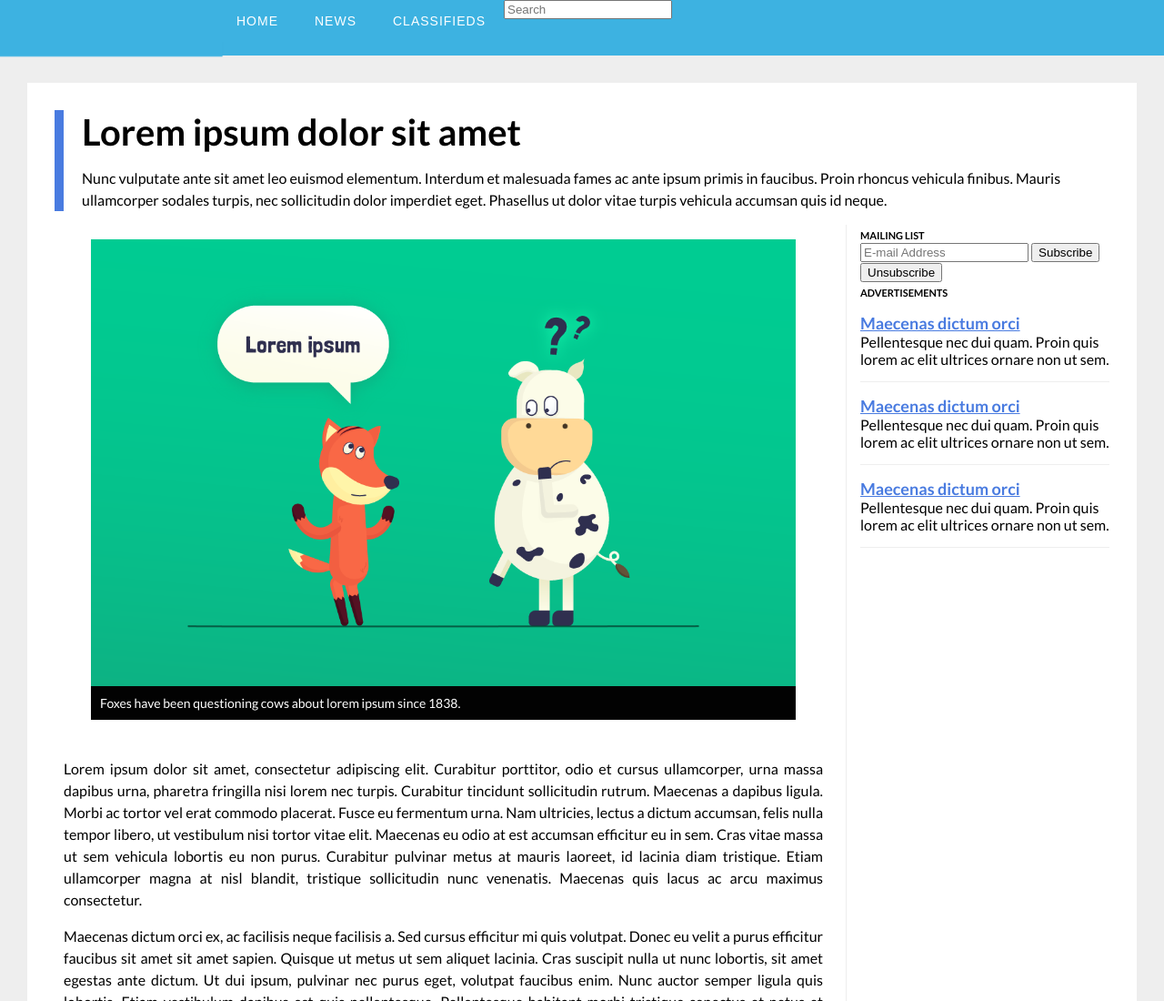
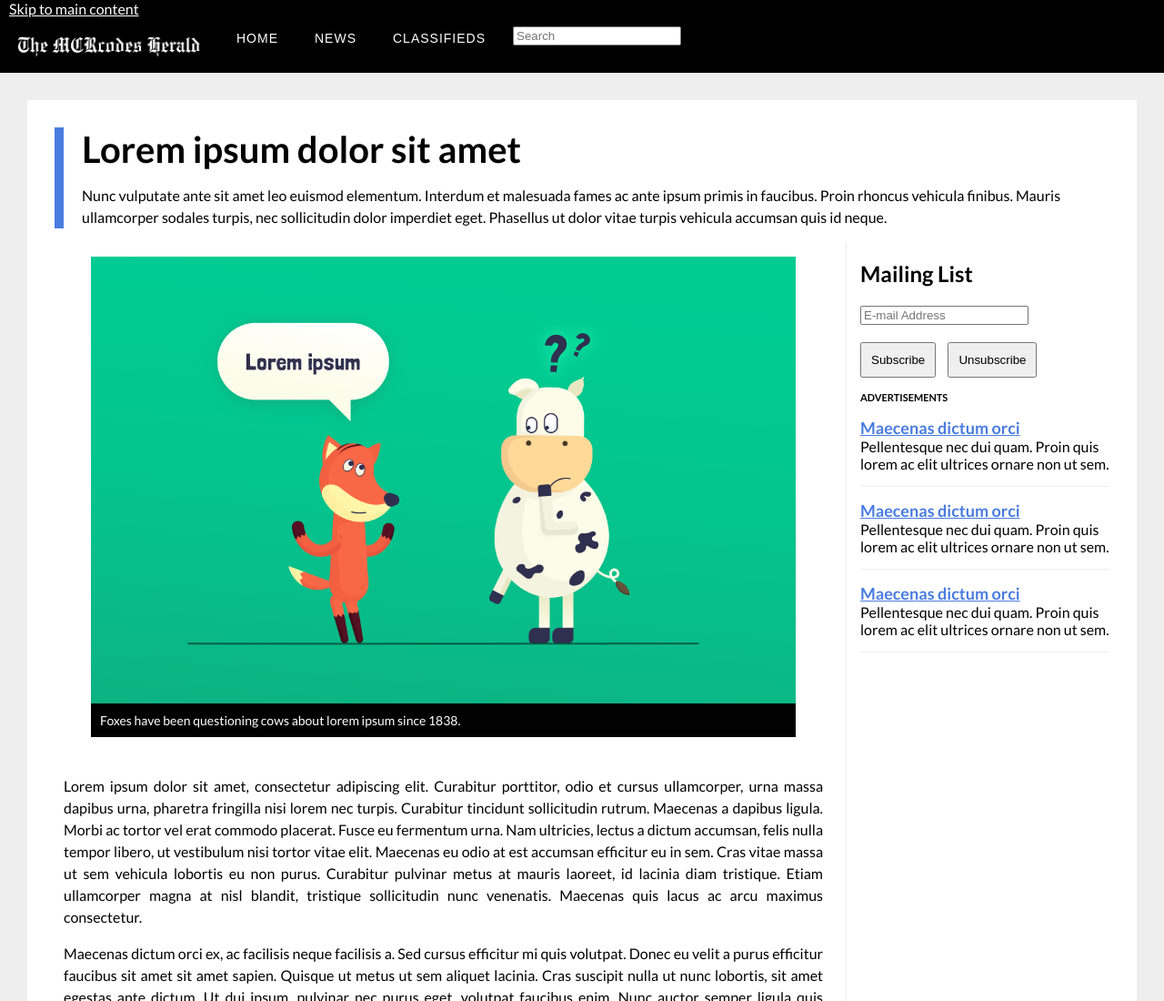
Before and after one commit to jez23/news-page, a plain HTML site: page index.html in a window 1280 px wide. Shown: the top 1100 px of the page at 91% size. Drawn offline with nearby package versions, Linux system fonts and the light colour scheme.

Commit message:
Web page amended to make it more accessible

```diff
--- a/index.html
+++ b/index.html
@@ -9,40 +9,16 @@
 </head>
 <body>
   <div id="container">
-
-
-
+    <div class="skipToMain">
+      <a href="#maincontent">Skip to main content</a>
+    </div>
     <nav id='cssmenu'>
       <ul>
-   <li class='active'><a href='#'><img src="images/logo.png" class="logo"></a></li>
+        <li class='active'><a href='#'><img src="images/logo.png" class="logo" alt="The MCRCodes Herald logo"></a></li>
         <li><a href='#'>Home</a></li>
         <li><a href='#'>News</a></li>
         <li><a href='#'>Classifieds</a></li>
-   <li> <div id="search">
-         <div class="icon-input">
-           <lable>
-           <input type="text" name="search" placeholder="Search">
-           <i class="fa fa-search"></i>
-           </lable>
-         </div>
-       </div></li>
-</ul>
-
-</nav>
-
-
-
-     <!--<nav id="header">
-      <a href="#">
-         <img src="images/logo.png" class="logo">
-       </a>
-       <div id="navigation">
-         <ul>
-           <li><a href="#">Home</a></li>
-           <li><a href="#">News</a></li>
-           <li><a href="#">Classifieds</a></li>
-         </ul>
-       </div>
+        <li>
           <div id="search">
             <div class="icon-input">
               <lable>
@@ -51,8 +27,11 @@
               </lable>
             </div>
           </div>
-    </nav> -->
+        </li>
+      </ul>
+    </nav>
     <div id="main">
+      <main id="maincontent">
       <div id="headline">
         <span class="heading">Lorem ipsum dolor sit amet</span>
         <span class="blurb">
@@ -87,13 +66,14 @@
           </div>
         </article>
         <aside id="ads">
-          <span class="small-heading">Mailing List</span>
+          <h2>Mailing List</h2>
           <form id="join-mailing-list mailing-list-buttons">
-            <label>
             <input type="text" name="email" placeholder="E-mail Address">
             </label>
-              <button type="submit">Subscribe</button>
-              <button type="button">Unsubscribe</button>
+            <br />
+            <br />
+              <button class="buttonSpacing" type="submit">Subscribe</button>
+              <button class="buttonSpacing" type="button">Unsubscribe</button>
           </form>
           <span class="small-heading">Advertisements</span>
           <div class="ad">
--- a/style.css
+++ b/style.css
@@ -1,3 +1,20 @@
+.buttonSpacing {
+  padding: 10px;
+  margin-right: 10px;
+  margin-bottom: 10px;
+}
+.skipToMain {
+  background-color: #000000;
+  color: #ffffff;
+}
+.skipToMain a {
+  color: #ffffff;
+  margin: 10px
+}
+#search {
+  margin: 10px;
+}
+
 body {
   font-family: 'Lato', sans-serif;
   margin: 0;
@@ -169,10 +186,10 @@ body {
   padding-top: 15px;
 }
 
-#mailing-list-buttons > button {
+.mailing-list-buttons button {
 
   padding: 10px;
-  margin: 0;
+  margin-right: 200px;
 }
 
 
@@ -213,7 +230,7 @@ body {
   line-height: 1;
 }
 #cssmenu > ul {
-  background: #3db2e1;
+  background: #000000;
 }
 #cssmenu > ul > li {
   float: left;
@@ -239,7 +256,7 @@ body {
   letter-spacing: 1px;
   text-transform: uppercase;
   text-decoration: none;
-  background: #3db2e1;
+  background: #000000;
   -webkit-transition: all .3s;
   -moz-transition: all .3s;
   -o-transition: all .3s;
@@ -289,7 +306,7 @@ body {
 }
 #cssmenu > ul > li:hover > a::before,
 #cssmenu > ul > li > a:hover::before {
-  background: #3db2e1;
+  background: #191919;
 }
 #cssmenu.small-screen {
   width: 100%;
@@ -325,7 +342,7 @@ body {
   color: #ffffff;
   text-transform: uppercase;
   letter-spacing: 1px;
-  background: #3db2e1;
+  background: #000000;
 }
 #cssmenu.small-screen #menu-button:after {
   content: "";
```
Lines whose indentation alone changed are shown as unchanged.
